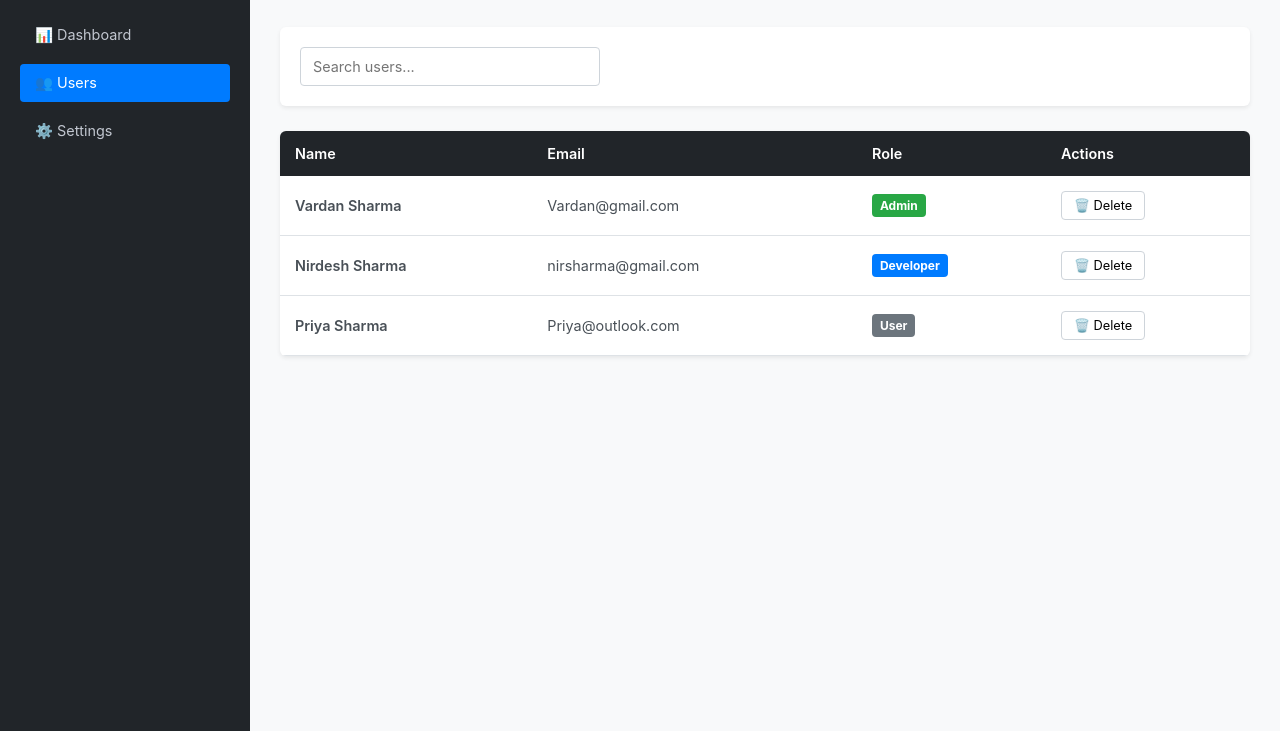
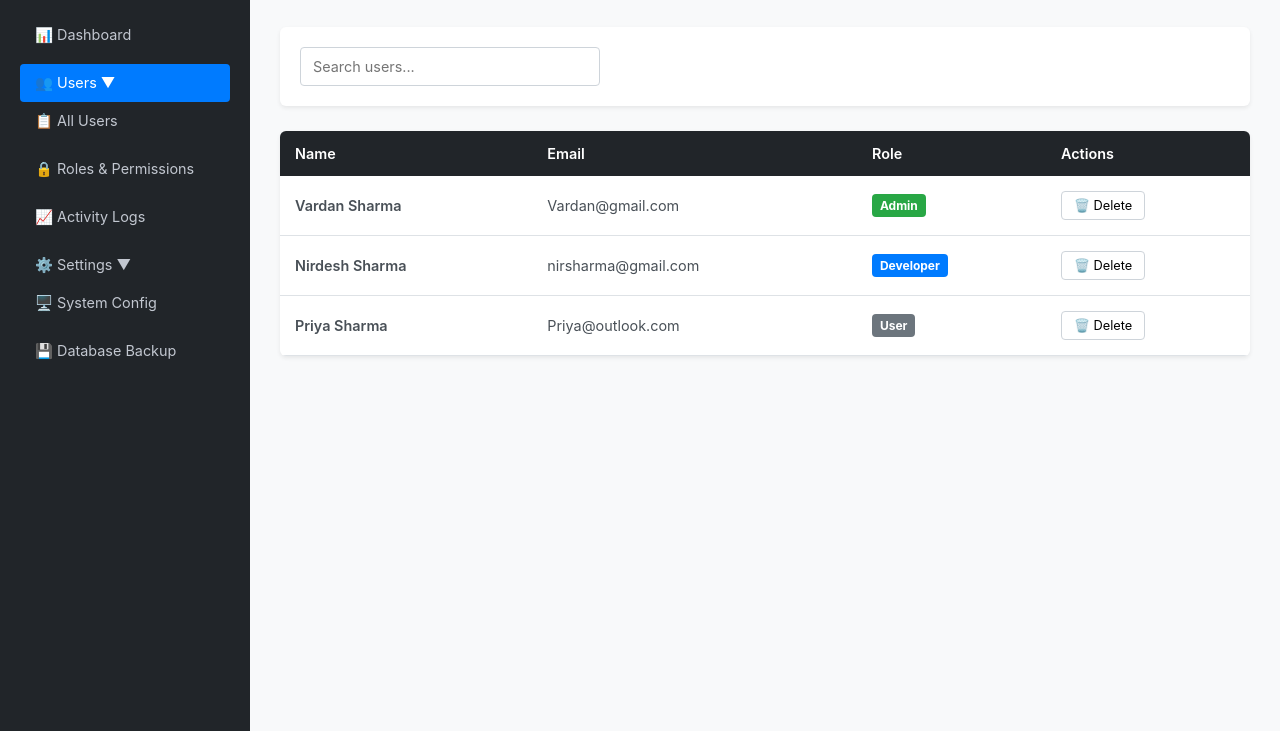
Before and after one commit to NirPandit/Nir-FirstRepo, a plain HTML site: page index.html in a window 1280 px wide. Shown: the part 69-800 px from the top of the page. Drawn offline with Linux system fonts and the light colour scheme.

Commit message:
User Dashboard

```diff
--- a/index.html
+++ b/index.html
@@ -11,15 +11,38 @@
 
     <div class="wrapper">
         <!-- Sidebar Navigation -->
+                <!-- Sidebar Navigation -->
         <div class="sidebar">
             <h4>.NET Admin</h4>
             <hr>
             <ul>
                 <li><a href="#">📊 Dashboard</a></li>
-                <li><a href="#" class="active">👥 Users</a></li>
-                <li><a href="#">⚙️ Settings</a></li>
+
+                <!-- Users Module Link (With Submenu Items) -->
+                <li class="has-submenu">
+                    <a href="#" class="active submenu-toggle">
+                        👥 Users <span class="arrow">▼</span>
+                    </a>
+                    <ul class="submenu">
+                        <li><a href="#">📋 All Users</a></li>
+                        <li><a href="#">🔒 Roles & Permissions</a></li>
+                        <li><a href="#">📈 Activity Logs</a></li>
+                    </ul>
+                </li>
+
+                <!-- Settings Module Link (With Submenu Items) -->
+                <li class="has-submenu">
+                    <a href="#" class="submenu-toggle">
+                        ⚙️ Settings <span class="arrow">▼</span>
+                    </a>
+                    <ul class="submenu">
+                        <li><a href="#">🖥️ System Config</a></li>
+                        <li><a href="#">💾 Database Backup</a></li>
+                    </ul>
+                </li>
             </ul>
         </div>
+
 
         <!-- Main Workspace Area -->
         <div class="main-content">
```
